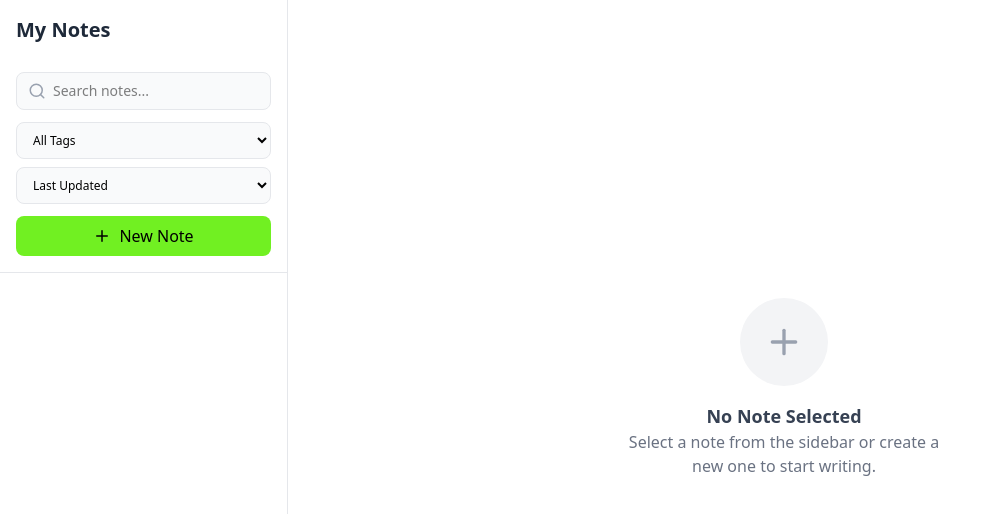
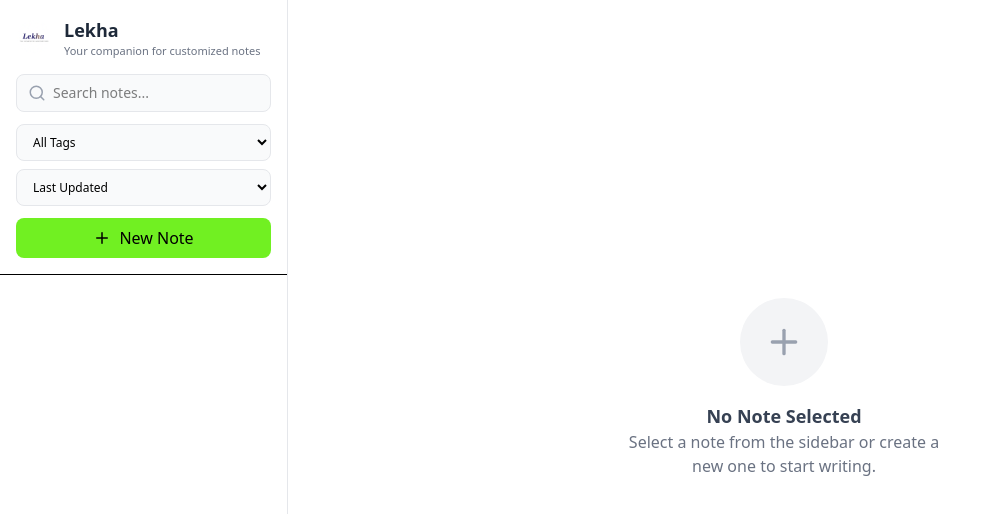
Before and after one commit to bijayjha2025/Lekha--React-Project, a React (Vite) app in the folder lekha/: page / in a window 1280 px wide. Shown: the top 514 px of the page, without its empty margins (0-985 px from the left). Built offline with nearby package versions, Linux system fonts and the light colour scheme.

Commit message:
Adding brand name

```diff
--- a/lekha/src/App.jsx
+++ b/lekha/src/App.jsx
@@ -2,6 +2,7 @@ import { useState, useEffect, useRef, useCallback } from 'react';
 import { Plus, Trash2, Search, X, Tag, Menu, ChevronLeft } from 'lucide-react';
 import ReactQuill from 'react-quill-new';
 import 'react-quill-new/dist/quill.snow.css';
+import Logo from './assets/Lekha.png';
 
 function App() {
   const [notes, setNotes] = useState([]);
@@ -230,11 +231,15 @@ function App() {
   return(
   <div className='flex h-screen bg-gray-100 overflow-hidden'>
    <div className={`fixed inset-y-0 left-0 z-40 w-72 bg-white border-r border-gray-200 flex flex-col transition-transform duration-300 transform ${isSidebarOpen ? 'translate-x-0' : '-translate-x-full'} md:relative md:translate-x-0`}>
-    <div className='p-4 border-b border-gray-200'>
-     <div className='flex justify-between items-center mb-4'>
-      <h1 className='text-xl font-bold text-gray-800 mb-3'>My Notes</h1>
-      <button onClick={() => setIsSidebarOpen(false)} className="md:hidden p-1"><X size={20} /></button>
-     </div>
+    <div className='p-4 border-b'>
+
+     <div className='flex items-center gap-3 mb-4'>
+      <img src={Logo} alt='LogoOfLekha' className='w-9 h-9' />
+      <div>
+       <h1 className="text-lg font-bold text-gray-800">Lekha</h1>
+       <p className="text-[11px] text-gray-500 leading-tight">Your companion for customized notes</p>
+      </div>
+      </div>
 
      <div className='relative mb-3'>
       <Search className="absolute left-3 top-1/2 transform -translate-y-1/2 text-gray-400" size={18} />
@@ -278,7 +283,7 @@ function App() {
    <div className='flex-1 flex flex-col min-w-0 bg-white'>
     <div className="md:hidden flex items-center p-4 border-b bg-white">
      <button onClick={() => setIsSidebarOpen(true)} className="p-2 -ml-2 text-gray-600"><Menu size={20} /></button>
-     <div className="flex-1 text-center font-bold text-gray-800">Editor</div>
+     <div className="flex-1 text-center font-bold text-gray-800">Lekha</div>
      <div className="w-8"></div>
     </div>
 
```
Also changed, not shown: lekha/src/assets/Lekha.png (added).
